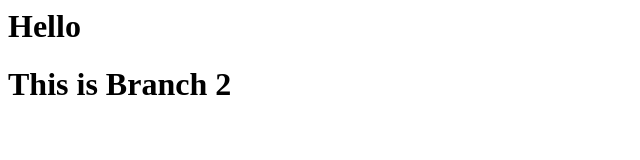
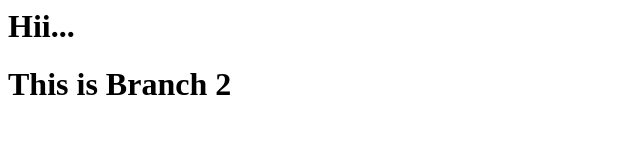
Before and after one commit to Yog2002/DemoRepo, a plain HTML site: page index.html in a window 1280 px wide. Shown: the full height of the page, 0-640 px from the left. Drawn offline with Linux system fonts and the light colour scheme.

Commit message:
Hii added

```diff
--- a/index.html
+++ b/index.html
@@ -1,3 +1,3 @@
-<h1>Hello</h1>
+<h1>Hii...</h1>
 
 <h1>This is Branch 2</h1>
```
